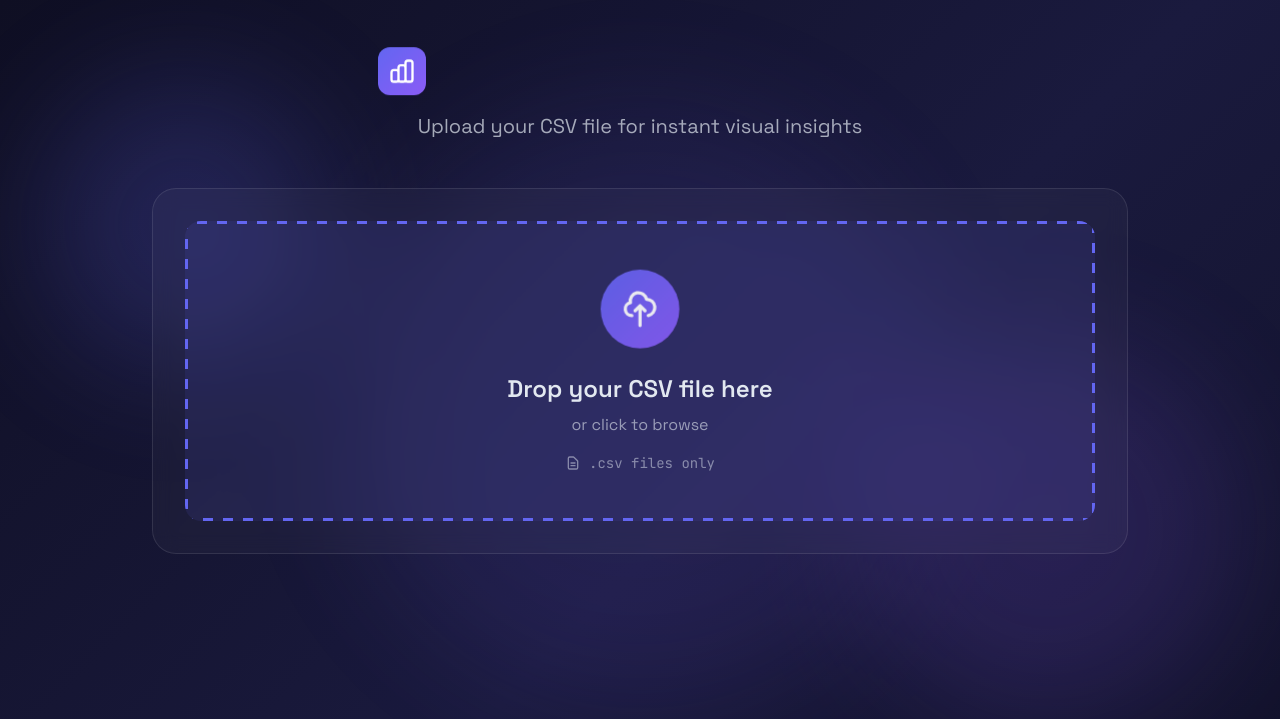
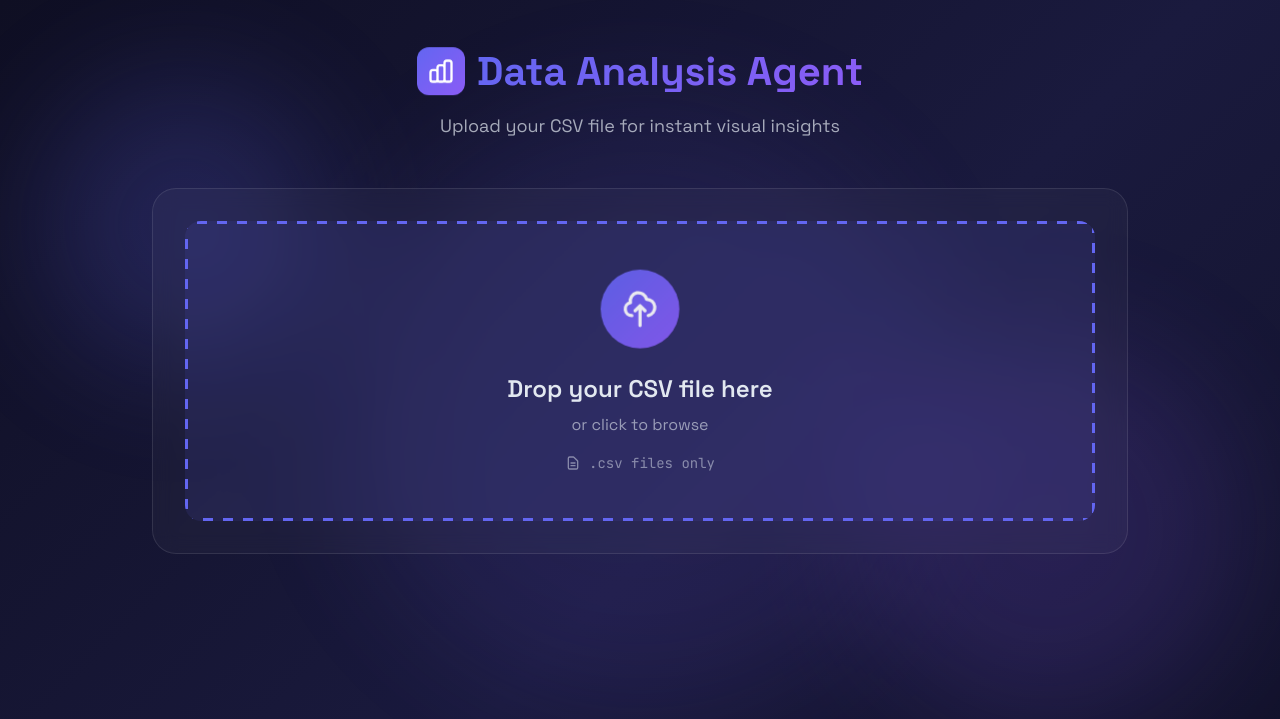
Before and after one commit to nyxarf/data-analysis-agent-scaledown, a Flask app: page / in a window 1280 px wide. Shown: the top 719 px of the page. Run offline with Flask 3, Linux system fonts and the light colour scheme; some libraries are stand-ins or nearby versions.

Commit message:
Restore working index.html from stable deploy

```diff
--- a/templates/index.html
+++ b/templates/index.html
@@ -6,7 +6,7 @@
   <meta name="viewport" content="width=device-width, initial-scale=1.0">
   <title>Data Analysis Agent</title>
   <script src="https://cdn.tailwindcss.com"></script>
-
+  <script src="/_sdk/element_sdk.js"></script>
   <link rel="preconnect" href="https://fonts.googleapis.com">
   <link rel="preconnect" href="https://fonts.gstatic.com" crossorigin>
   <link href="https://fonts.googleapis.com/css2?family=Space+Grotesk:wght@400;500;600;700&amp;family=JetBrains+Mono:wght@400;500&amp;display=swap" rel="stylesheet">
@@ -61,7 +61,6 @@
       -webkit-background-clip: text;
       -webkit-text-fill-color: transparent;
       background-clip: text;
-      color: transparent;
     }
 
     .glass-card {
@@ -101,7 +100,7 @@
     }
   </style>
   <style>@view-transition { navigation: auto; }</style>
-
+  <script src="/_sdk/data_sdk.js" type="text/javascript"></script>
  </head>
  <body class="h-full">
   <div id="app-wrapper" class="min-h-full w-full overflow-auto" style="background: linear-gradient(135deg, #0f0f23 0%, #1a1a3e 50%, #0f0f23 100%);"><!-- Decorative background elements -->
@@ -461,7 +460,83 @@
       }
     });
 
+    // SDK Integration
+    async function onConfigChange(config) {
+      const c = { ...defaultConfig, ...config };
 
+      // Update CSS variables
+      document.documentElement.style.setProperty('--primary-color', c.primary_color);
+      document.documentElement.style.setProperty('--secondary-color', c.secondary_color);
+      document.documentElement.style.setProperty('--background-color', c.background_color);
+      document.documentElement.style.setProperty('--text-color', c.text_color);
+      document.documentElement.style.setProperty('--surface-color', c.surface_color);
+
+      // Update font
+      const fontStack = `${c.font_family}, sans-serif`;
+      document.querySelectorAll('[style*="font-family"]').forEach(el => {
+        if (!el.style.fontFamily.includes('JetBrains')) {
+          el.style.fontFamily = fontStack;
+        }
+      });
+
+      // Update font sizes
+      const baseSize = c.font_size;
+      document.getElementById('app-title').style.fontSize = `${baseSize * 2.5}px`;
+      document.getElementById('app-subtitle').style.fontSize = `${baseSize * 1.125}px`;
+
+      // Update text content
+      document.getElementById('app-title').textContent = c.app_title;
+      document.getElementById('app-subtitle').textContent = c.app_subtitle;
+      document.getElementById('upload-title').textContent = c.upload_title;
+      document.getElementById('upload-hint').textContent = c.upload_hint;
+    }
+
+    function mapToCapabilities(config) {
+      const c = { ...defaultConfig, ...config };
+      return {
+        recolorables: [
+          {
+            get: () => c.background_color,
+            set: (v) => { c.background_color = v; window.elementSdk.setConfig({ background_color: v }); }
+          },
+          {
+            get: () => c.surface_color,
+            set: (v) => { c.surface_color = v; window.elementSdk.setConfig({ surface_color: v }); }
+          },
+          {
+            get: () => c.text_color,
+            set: (v) => { c.text_color = v; window.elementSdk.setConfig({ text_color: v }); }
+          },
+          {
+            get: () => c.primary_color,
+            set: (v) => { c.primary_color = v; window.elementSdk.setConfig({ primary_color: v }); }
+          },
+          {
+            get: () => c.secondary_color,
+            set: (v) => { c.secondary_color = v; window.elementSdk.setConfig({ secondary_color: v }); }
+          }
+        ],
+        borderables: [],
+        fontEditable: {
+          get: () => c.font_family,
+          set: (v) => { c.font_family = v; window.elementSdk.setConfig({ font_family: v }); }
+        },
+        fontSizeable: {
+          get: () => c.font_size,
+          set: (v) => { c.font_size = v; window.elementSdk.setConfig({ font_size: v }); }
+        }
+      };
+    }
+
+    function mapToEditPanelValues(config) {
+      const c = { ...defaultConfig, ...config };
+      return new Map([
+        ['app_title', c.app_title],
+        ['app_subtitle', c.app_subtitle],
+        ['upload_title', c.upload_title],
+        ['upload_hint', c.upload_hint]
+      ]);
+    }
 
     // Initialize SDK
     if (window.elementSdk) {
@@ -475,5 +550,5 @@
       onConfigChange(defaultConfig);
     }
   </script>
- </body>
+ <script>(function(){function c(){var b=a.contentDocument||a.contentWindow.document;if(b){var d=b.createElement('script');d.innerHTML="window.__CF$cv$params={r:'9c981a9065395649',t:'MTc3MDM1NDIzNS4wMDAwMDA='};var a=document.createElement('script');a.nonce='';a.src='/cdn-cgi/challenge-platform/scripts/jsd/main.js';document.getElementsByTagName('head')[0].appendChild(a);";b.getElementsByTagName('head')[0].appendChild(d)}}if(document.body){var a=document.createElement('iframe');a.height=1;a.width=1;a.style.position='absolute';a.style.top=0;a.style.left=0;a.style.border='none';a.style.visibility='hidden';document.body.appendChild(a);if('loading'!==document.readyState)c();else if(window.addEventListener)document.addEventListener('DOMContentLoaded',c);else{var e=document.onreadystatechange||function(){};document.onreadystatechange=function(b){e(b);'loading'!==document.readyState&&(document.onreadystatechange=e,c())}}}})();</script></body>
 </html>
```
